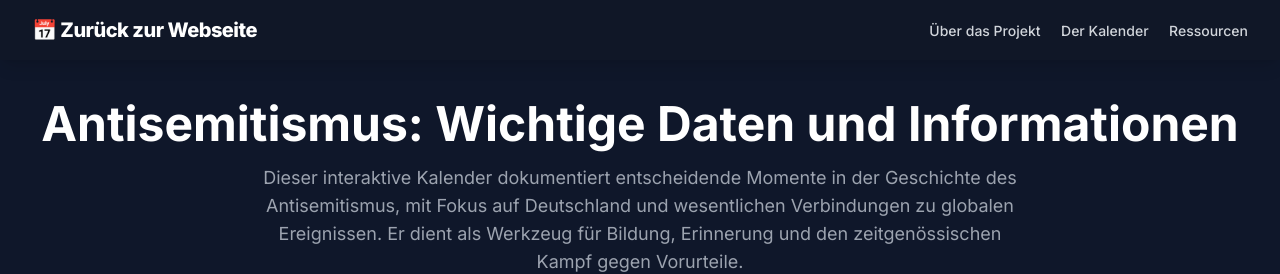
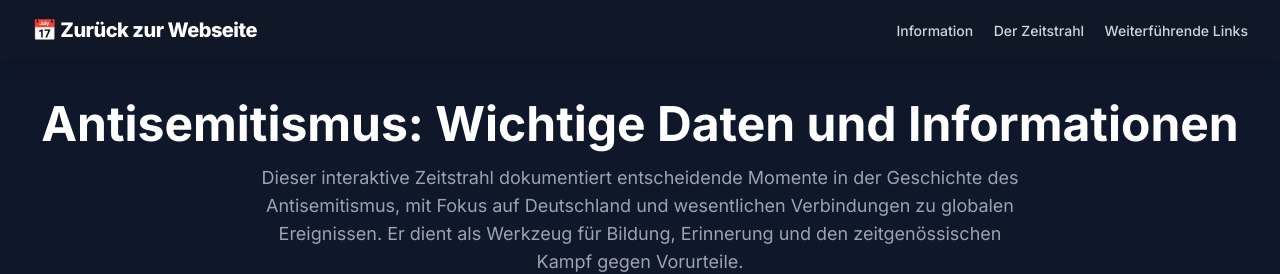
Before and after one commit to bga-luebeck/bga-luebeck.github.io, a Jekyll site: the page built from calendar.html, in a window 1280 px wide and 900 px high. Shown: the top 274 px of the window. Built offline with Jekyll 4.4.1, drawn with Linux system fonts in a browser that asks for light colours; nearby versions of some CDN libraries.

Commit message:
Refines navigation and project description for the Antisemitismus-Zeitstrahl.

```diff
--- a/calendar.html
+++ b/calendar.html
@@ -71,9 +71,9 @@ permalink: /calendar/
                 </a>
             </h1>
             <nav class="space-x-4">
-                <a href="#about" class="header-link text-sm font-medium text-gray-300 transition duration-300 hover:text-white">Über das Projekt</a>
-                <a href="#calendar" class="header-link text-sm font-medium text-gray-300 transition duration-300 hover:text-white">Der Kalender</a>
-                <a href="#resources" class="header-link text-sm font-medium text-gray-300 transition duration-300 hover:text-white">Ressourcen</a>
+                <a href="#about" class="header-link text-sm font-medium text-gray-300 transition duration-300 hover:text-white">Information</a>
+                <a href="#calendar" class="header-link text-sm font-medium text-gray-300 transition duration-300 hover:text-white">Der Zeitstrahl</a>
+                <a href="#resources" class="header-link text-sm font-medium text-gray-300 transition duration-300 hover:text-white">Weiterführende Links</a>
             </nav>
         </div>
     </header>
@@ -87,7 +87,7 @@ permalink: /calendar/
                 Antisemitismus: Wichtige Daten und Informationen
             </h2>
             <p class="max-w-3xl mx-auto text-lg text-gray-400">
-                Dieser interaktive Kalender dokumentiert entscheidende Momente in der Geschichte des Antisemitismus, mit Fokus auf Deutschland und wesentlichen Verbindungen zu globalen Ereignissen. Er dient als Werkzeug für Bildung, Erinnerung und den zeitgenössischen Kampf gegen Vorurteile.
+                Dieser interaktive Zeitstrahl dokumentiert entscheidende Momente in der Geschichte des Antisemitismus, mit Fokus auf Deutschland und wesentlichen Verbindungen zu globalen Ereignissen. Er dient als Werkzeug für Bildung, Erinnerung und den zeitgenössischen Kampf gegen Vorurteile.
             </p>
         </section>
 
```
